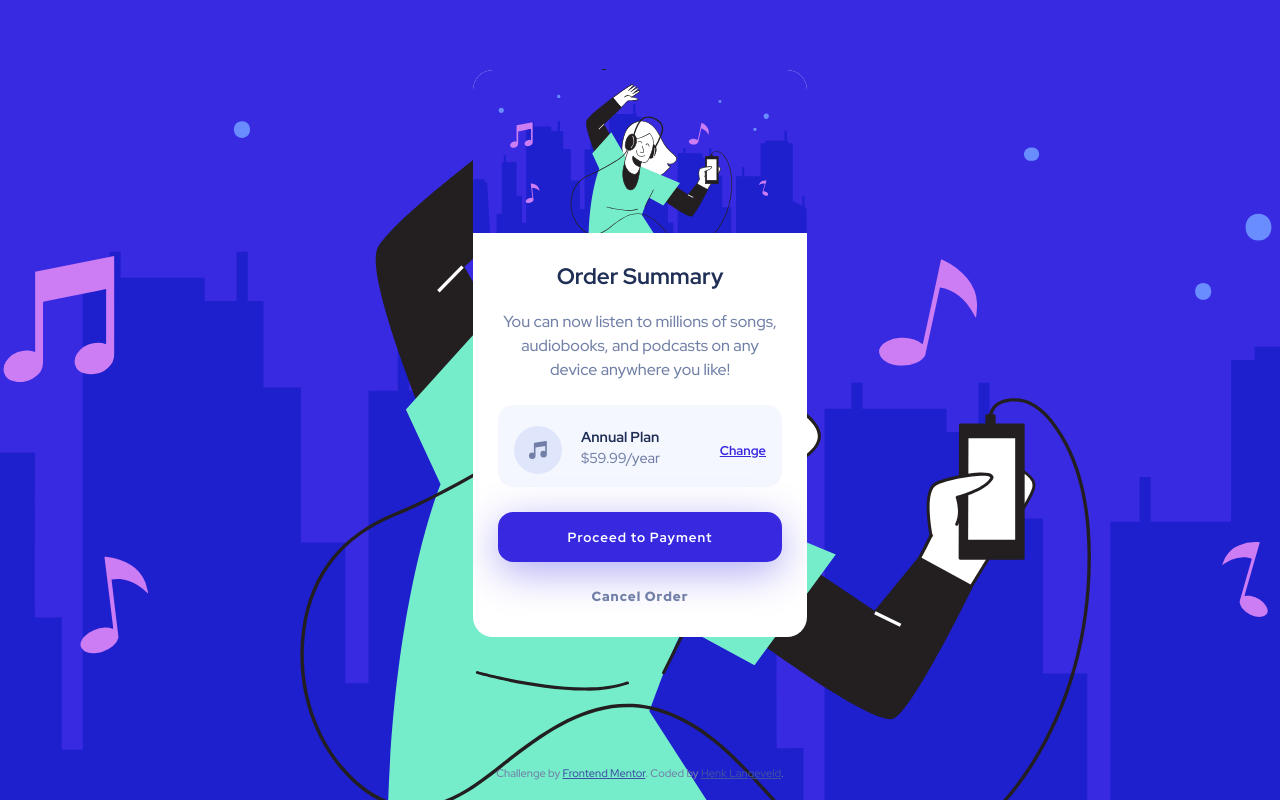
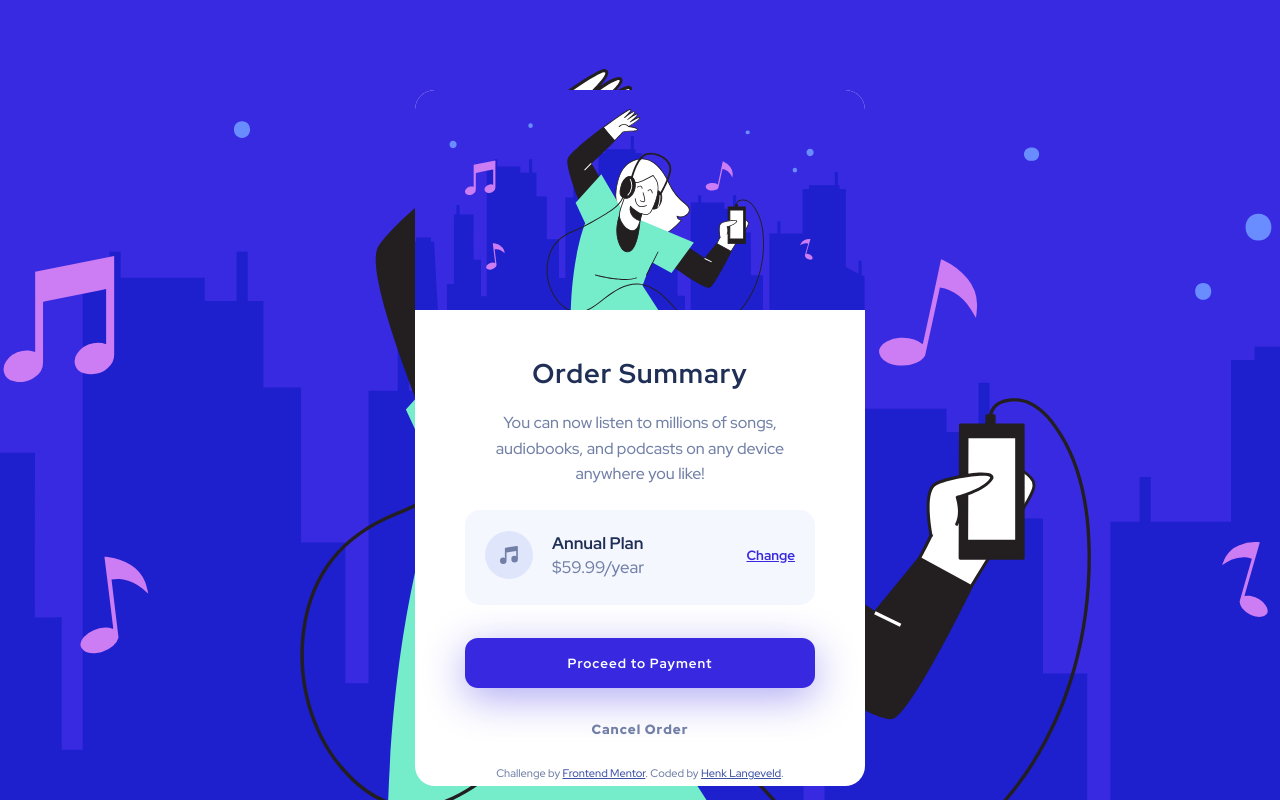
Before and after one commit to HenkLangeveld/order-summary, a website: page index.html in a window 1280 px wide. Drawn offline with Linux system fonts and the light colour scheme; files whose address does not match are found by name.

Commit message:
finish desktop styling

```diff
--- a/scss/main.scss
+++ b/scss/main.scss
@@ -55,7 +55,7 @@ img {
   &--primary {
     background-color: $primary-blue;
     color: white;
-    border-radius: 15px;
+    border-radius: 13px;
     padding: 16px;
     margin-bottom: 25px;
     box-shadow: 0 10px 40px rgba($primary-blue, 0.4);
@@ -97,7 +97,7 @@ p {
 
 .card {
   width: 87%;
-  max-width: 334px;
+  max-width: 450px;
   min-height: 567px;
   margin: 0 auto;
   background-color: white;
@@ -109,7 +109,7 @@ p {
   }
 
   &__image {
-    height: 160px;
+    // height: 160px;
   }
 }
 
@@ -138,7 +138,7 @@ p {
     margin-left: auto;
     text-decoration: underline;
     color: $primary-blue;
-    font-size: 0.8rem;
+    font-size: 0.8em;
     letter-spacing: normal;
     transition: color 200ms;
 
@@ -148,3 +148,36 @@ p {
     }
   }
 }
+
+@media (min-width: 400px) {
+  body {
+    padding-top: 90px;
+  }
+
+  h1 {
+    font-size: 1.7rem;
+    letter-spacing: 1px;
+  }
+
+  p {
+    line-height: 1.6;
+  }
+
+  .card {
+    &__information {
+      padding: 40px 50px 48px;
+    }
+
+    .plan {
+      font-size: 1.05rem;
+      padding: 21px 20px 26px;
+      margin-bottom: 33px;
+    }
+  }
+
+  .button {
+    &--primary {
+      margin-bottom: 32px;
+    }
+  }
+}
```
Also changed, not shown: public/css/main.css.
